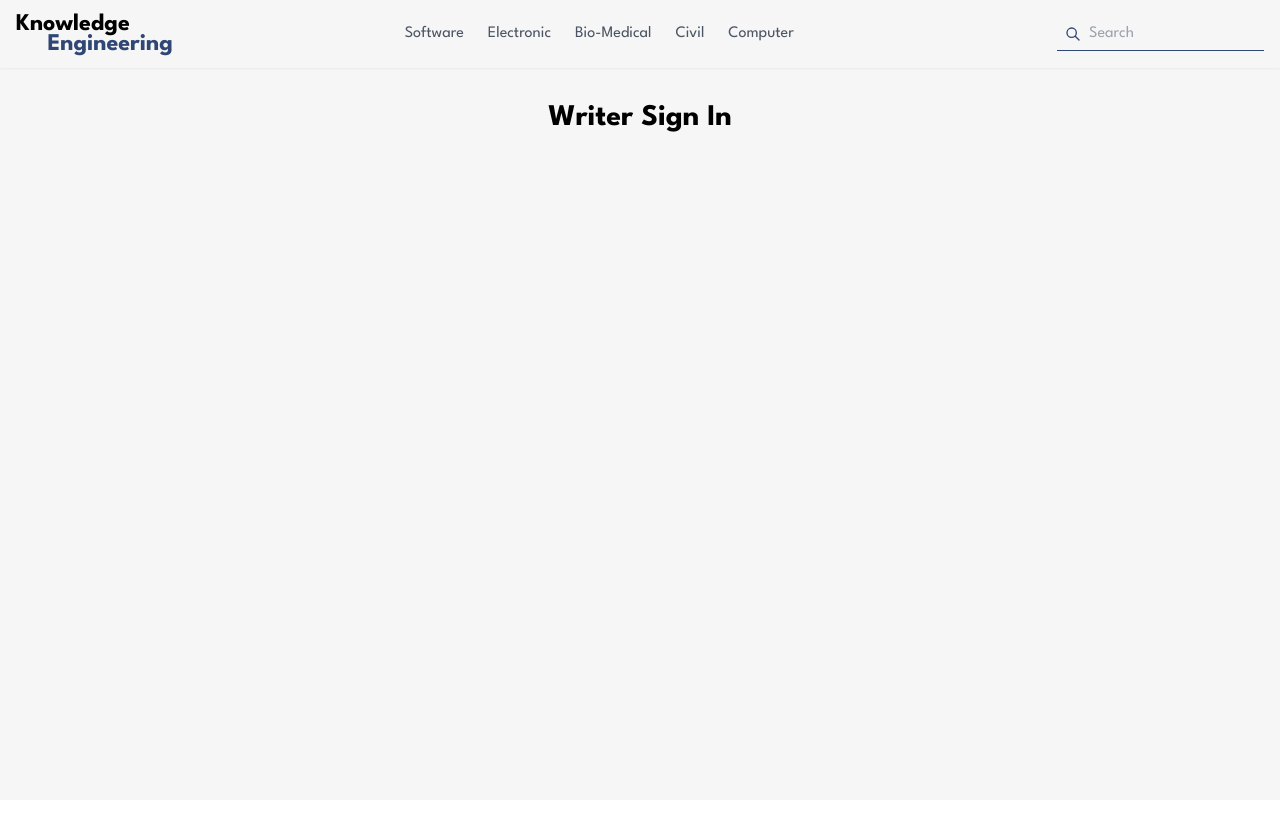
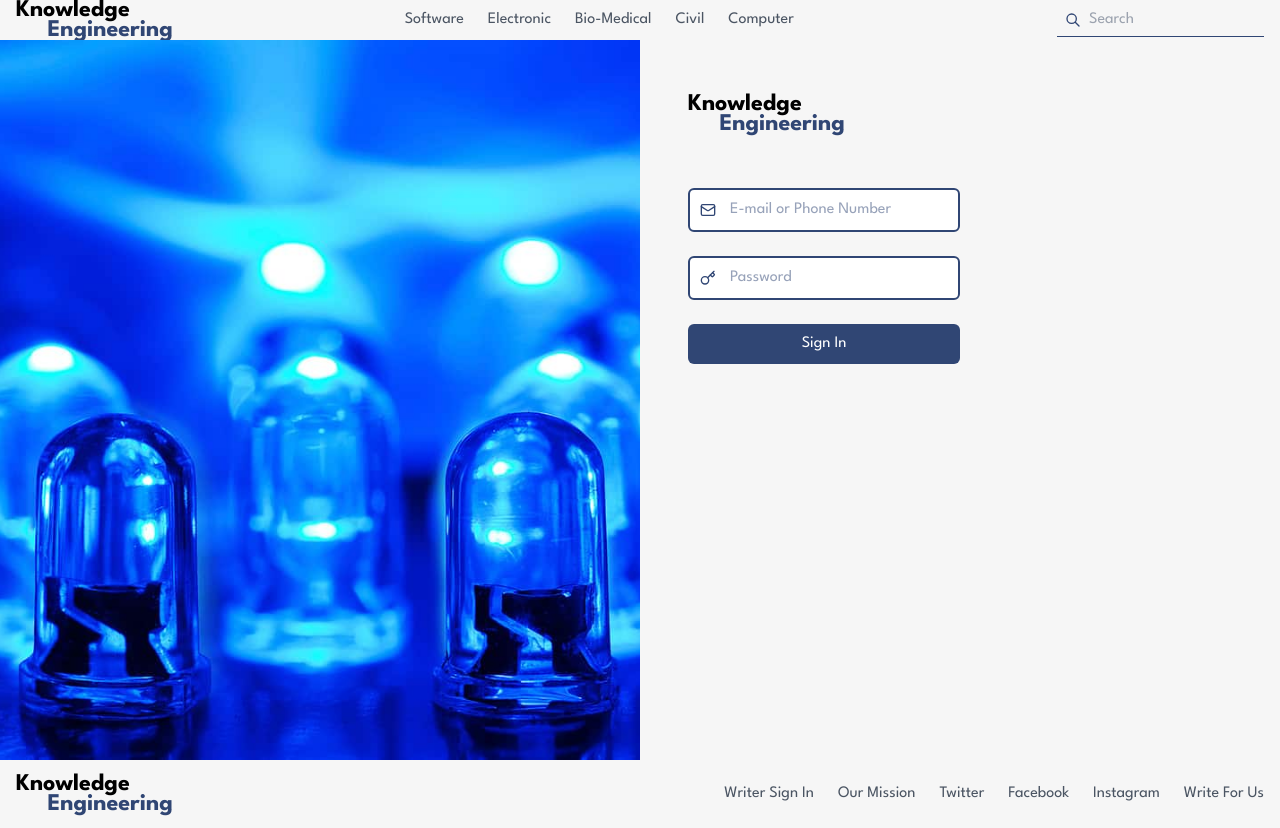
Before and after one commit to fadichahineOS/knowledge-engineering, a React (Vite) app in the folder knowledge-enginering/: page /writer-signin in a window 1280 px wide. Before the commit the page ends 800 px from the top, so only its background shows below. Built offline with nearby package versions, Linux system fonts and the light colour scheme.

Commit message:
Added basic sign-in page front end

```diff
--- a/knowledge-enginering/src/components/header/header.tsx
+++ b/knowledge-enginering/src/components/header/header.tsx
@@ -2,7 +2,7 @@ import React from 'react';
 
 const Header: React.FC = () => {
   return (
-    <header className="w-full bg-[#f6f6f6] flex items-center justify-between px-4 py-2 shadow-sm ">
+    <header className="w-full h-[5vh] bg-[#f6f6f6] flex items-center justify-between px-4 py-2 shadow-sm ">
       <div className="flex flex-col items-start -space-y-3">
         <span className="text-2xl font-bold">Knowledge</span>
         <span className="text-2xl font-bold text-custom-blue ml-[25%]">Engineering</span>
--- /dev/null
+++ b/knowledge-enginering/src/components/signInForm/signInForm.tsx
@@ -0,0 +1,80 @@
+import React, { useState } from 'react';
+
+interface Field {
+  name: string;
+  type: string;
+  placeholder: string;
+  icon: React.ReactNode;
+  validation?: (value: string) => string | null;
+}
+
+interface SignInFormProps {
+  fields: Field[];
+  onSubmit: (data: Record<string, string>) => void;
+}
+
+const SignInForm: React.FC<SignInFormProps> = ({ fields, onSubmit }) => {
+  const [formData, setFormData] = useState<Record<string, string>>({});
+  const [errors, setErrors] = useState<Record<string, string>>({});
+
+  const handleChange = (e: React.ChangeEvent<HTMLInputElement>) => {
+    const { name, value } = e.target;
+    setFormData({ ...formData, [name]: value });
+    if (errors[name]) {
+      setErrors({ ...errors, [name]: '' });
+    }
+  };
+
+  const handleSubmit = (e: React.FormEvent) => {
+    e.preventDefault();
+    const newErrors: Record<string, string> = {};
+
+    fields.forEach((field) => {
+      if (field.validation) {
+        const error = field.validation(formData[field.name]);
+        if (error) {
+          newErrors[field.name] = error;
+        }
+      }
+    });
+
+    if (Object.keys(newErrors).length === 0) {
+      onSubmit(formData);
+    } else {
+      setErrors(newErrors);
+    }
+  };
+
+  return (
+    <form onSubmit={handleSubmit} className="space-y-6 w-1/2">
+      {fields.map((field) => (
+        <div key={field.name} className="relative">
+          <div className="relative">
+            <input
+              type={field.type}
+              name={field.name}
+              placeholder={field.placeholder}
+              onChange={handleChange}
+              className={`w-full pl-10 pr-3 py-2 rounded-md border-2 border-custom-blue focus:outline-none focus:ring-2 focus:ring-custom-blue focus:border-transparent bg-white text-custom-blue placeholder-custom-blue/50`}
+              required
+            />
+            <div className="absolute left-3 top-1/2 transform -translate-y-1/2 text-custom-blue">
+              {field.icon}
+            </div>
+          </div>
+          {errors[field.name] && (
+            <p className="mt-1 text-red-500 text-sm">{errors[field.name]}</p>
+          )}
+        </div>
+      ))}
+      <button
+        type="submit"
+        className="w-full bg-custom-blue text-white py-2 rounded-md hover:bg-opacity-90 transition duration-300"
+      >
+        Sign In
+      </button>
+    </form>
+  );
+};
+
+export default SignInForm;
--- /dev/null
+++ b/knowledge-enginering/src/components/signInPage/signInPage.tsx
@@ -0,0 +1,50 @@
+import React from 'react';
+import { Mail, Key } from 'lucide-react';
+import SignInForm from '../signInForm/signInForm';
+
+const SignInPage: React.FC = () => {
+  const handleSignIn = (data: Record<string, string>) => {
+    console.log('Sign in data:', data);
+    // Handle sign in logic here
+  };
+
+  return (
+    <div className="flex h-[90vh] bg-[#f6f6f6]">
+      <div className="w-1/2 bg-cover bg-center" style={{backgroundImage: "url('/src/assets/blue.jpg')"}}>
+        {/* Left side with background image */}
+      </div>
+      <div className="w-1/2 flex flex-col items-start p-12">
+        <div className="mb-12 flex flex-col items-start -space-y-3">
+          <span className="text-2xl font-bold">Knowledge</span>
+          <span className="text-2xl font-bold text-custom-blue ml-[25%]">Engineering</span>
+        </div>
+        <SignInForm
+          fields={[
+            {
+              name: 'emailOrPhone',
+              type: 'text',
+              placeholder: 'E-mail or Phone Number',
+              icon: <Mail size={16} />,
+              validation: (value) => {
+                const emailRegex = /^[^\s@]+@[^\s@]+\.[^\s@]+$/;
+                const phoneRegex = /^\+?[1-9]\d{1,14}$/;
+                return emailRegex.test(value) || phoneRegex.test(value)
+                  ? null
+                  : 'Invalid email or phone number';
+              }
+            },
+            {
+              name: 'password',
+              type: 'password',
+              placeholder: 'Password',
+              icon: <Key size={16} />
+            }
+          ]}
+          onSubmit={handleSignIn}
+        />
+      </div>
+    </div>
+  );
+};
+
+export default SignInPage;
--- a/knowledge-enginering/src/components/writerSignIn.tsx
+++ b/knowledge-enginering/src/components/writerSignIn.tsx
@@ -1,14 +1,16 @@
 import React from 'react';
 import Header from './header/header';
+import SignInPage from './signInPage/signInPage';
+import Footer from './footer/footer';
 
 const WriterSignIn: React.FC = () => {
   return (
     <div className="flex flex-col min-h-screen bg-[#f6f6f6]">
       <Header />
       <main className="flex-grow">
-        <h1 className="text-3xl font-bold text-center mt-8">Writer Sign In</h1>
-        {/* Add sign-in form or content here */}
+        <SignInPage/>
       </main>
+      <Footer/>
     </div>
   );
 };
```
Also changed, not shown: knowledge-enginering/src/assets/blue.jpg (added).
